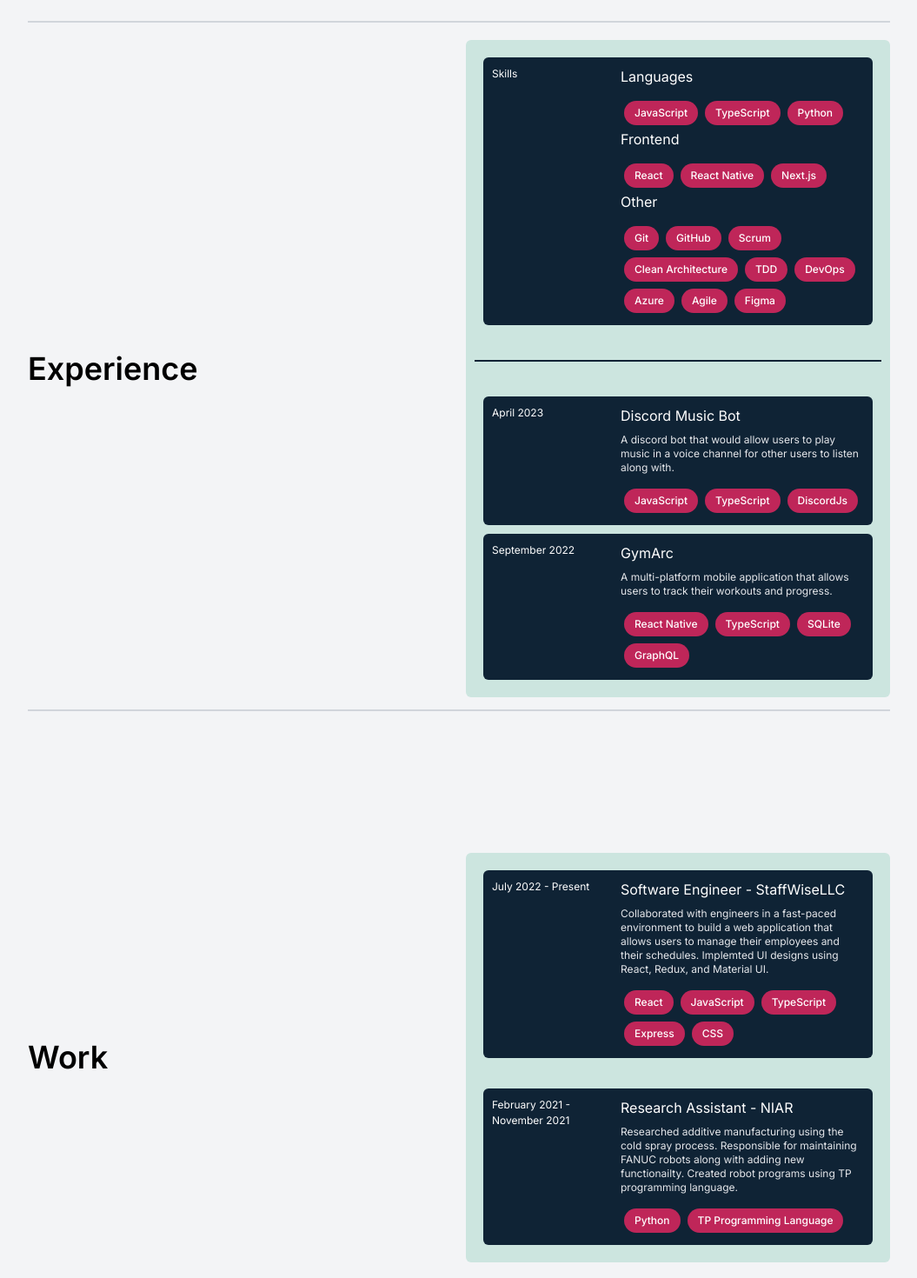
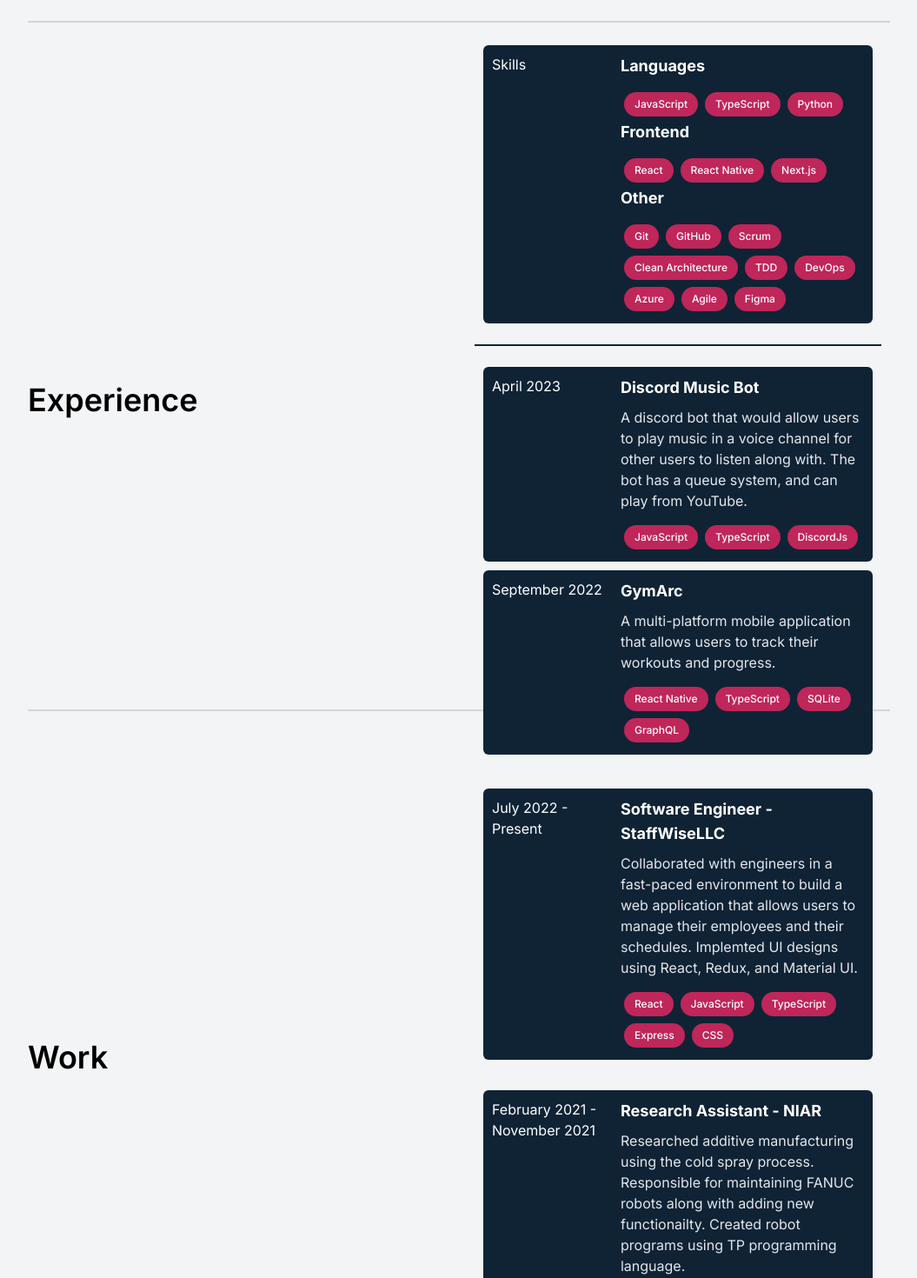
Before and after one commit to dotkwah/portfolio-site, a Next.js app: page / in a window 1280 px wide. Shown: the part 760-2230 px from the top of the page at 87% size, without its empty margins (112-1167 px from the left). Built offline with nearby package versions, Linux system fonts and the light colour scheme.

Commit message:
updated font size of work and experience cards

```diff
--- a/components/Content/About.tsx
+++ b/components/Content/About.tsx
@@ -13,7 +13,7 @@ export function About () {
         className={'mx-auto flex h-screen justify-center align-middle'}
         style={{ alignItems: 'center' }}
       >
-        <Grid xs={6} >
+        <Grid xs={6}>
           <h1 className={'pb-2'}>Hello, my name is</h1>
           <h2 className={'text-4xl font-semibold'}>Khoa Dinh.</h2>
           <h3>Frontend Software Engineer</h3>
@@ -23,7 +23,7 @@ export function About () {
               sx={{
                 marginTop: '1rem',
               }}
-              className={'bg-primary'}
+              className={'bg-primaryAccent'}
             >
               <div
                 className='mr-2'
--- a/components/Content/Contact.tsx
+++ b/components/Content/Contact.tsx
@@ -26,7 +26,7 @@ export function Contact () {
             sx={{
               marginTop: '1rem',
             }}
-            className={'bg-primary'}
+            className={'bg-primaryAccent'}
           >
             Get in touch
           </Button>
--- a/components/Content/Experience.tsx
+++ b/components/Content/Experience.tsx
@@ -13,15 +13,14 @@ export function Experience () {
         className={'mx-auto flex h-screen justify-center align-middle'}
         style={{ alignItems: 'center' }}
       >
-        <Grid xs={6} >
+        <Grid xs={6}>
           <h2 className={'text-4xl font-semibold'}>
             Experience
           </h2>
         </Grid>
-        <Grid xs={6} >
+        <Grid xs={6}>
           <Box
             sx={{
-              bgcolor: 'secondary.main',
               borderRadius: '6px',
               padding: '10px',
             }}
@@ -44,24 +43,32 @@ export function Experience () {
                     fontSize: '12px',
                   }}
                 >
-                  <h2>
+                  <h2
+                    className='text-base'
+                  >
                     Skills
                   </h2>
                 </Grid>
                 <Grid xs={8}>
-                  <h2>
+                  <h2
+                    className='text-lg font-bold'
+                  >
                     Languages
                   </h2>
                   <SkillBubble
                     skills={['JavaScript', 'TypeScript', 'Python']}
                   />
-                  <h2>
+                  <h2
+                    className='text-lg font-bold'
+                  >
                     Frontend
                   </h2>
                   <SkillBubble
                     skills={['React', 'React Native', 'Next.js']}
                   />
-                  <h2>
+                  <h2
+                    className='text-lg font-bold'
+                  >
                     Other
                   </h2>
                   <SkillBubble
@@ -70,7 +77,7 @@ export function Experience () {
                 </Grid>
               </Grid>
             </Box>
-            <hr className="border-t-2 mt-10 mb-10 border-primary" />
+            <hr className="border-t-2 mt-6 mb-6 border-primary" />
             <Box
               sx={{
                 color: 'white',
@@ -89,16 +96,16 @@ export function Experience () {
                     fontSize: '12px',
                   }}
                 >
-                  <h2>
+                  <h2 className='text-base'>
                     April 2023
                   </h2>
                 </Grid>
                 <Grid xs={8}>
-                  <h2>
+                  <h2 className='text-lg font-bold'>
                     Discord Music Bot
                   </h2>
-                  <h3 className='text-xs mt-2 text-gray-200'>
-                    A discord bot that would allow users to play music in a voice channel for other users to listen along with.
+                  <h3 className='mt-2 text-gray-200'>
+                    A discord bot that would allow users to play music in a voice channel for other users to listen along with. The bot has a queue system, and can play from YouTube.
                   </h3>
                   <SkillBubble
                     skills={['JavaScript', 'TypeScript', 'DiscordJs']}
@@ -124,15 +131,19 @@ export function Experience () {
                     fontSize: '12px',
                   }}
                 >
-                  <h2>
+                  <h2
+                    className='text-base'
+                  >
                     September 2022
                   </h2>
                 </Grid>
                 <Grid xs={8}>
-                  <h2>
+                  <h2
+                    className='text-lg font-bold'
+                  >
                     GymArc
                   </h2>
-                  <h3 className='text-xs mt-2 text-gray-200'>
+                  <h3 className='mt-2 text-gray-200'>
                     A multi-platform mobile application that allows users to track their workouts and progress.
                   </h3>
                   <SkillBubble
--- a/components/Content/Work.tsx
+++ b/components/Content/Work.tsx
@@ -14,14 +14,15 @@ export function Work () {
         style={{ alignItems: 'center' }}
       >
         <Grid xs={6}>
-          <h2 className={'text-4xl font-semibold'}>
+          <h2
+            className={'text-4xl font-semibold'}
+          >
             Work
           </h2>
         </Grid>
         <Grid xs={6}>
           <Box
             sx={{
-              bgcolor: 'secondary.main',
               borderRadius: '6px',
               padding: '10px',
               display: 'flex',
@@ -50,15 +51,19 @@ export function Work () {
                     fontSize: '12px',
                   }}
                 >
-                  <h2>
+                  <h2
+                    className='text-base'
+                  >
                     July 2022 - Present
                   </h2>
                 </Grid>
                 <Grid xs={8}>
-                  <h2>
+                  <h2
+                    className='text-lg font-bold'
+                  >
                     Software Engineer - StaffWiseLLC
                   </h2>
-                  <h3 className='text-xs mt-2 text-gray-200'>
+                  <h3 className='mt-2 text-gray-200'>
                     Collaborated with engineers in a fast-paced environment to build a web application that allows users to manage their employees and their schedules.
                     Implemted UI designs using React, Redux, and Material UI.
                   </h3>
@@ -86,15 +91,19 @@ export function Work () {
                     fontSize: '12px',
                   }}
                 >
-                  <h2>
+                  <h2
+                    className='text-base'
+                  >
                     February 2021 - November 2021
                   </h2>
                 </Grid>
                 <Grid xs={8}>
-                  <h2>
+                  <h2
+                    className='text-lg font-bold'
+                  >
                     Research Assistant - NIAR
                   </h2>
-                  <h3 className='text-xs mt-2 text-gray-200'>
+                  <h3 className='mt-2 text-gray-200'>
                     Researched additive manufacturing using the cold spray process.
                     Responsible for maintaining FANUC robots along with adding new functionailty.
                     Created robot programs using TP programming language.
```
